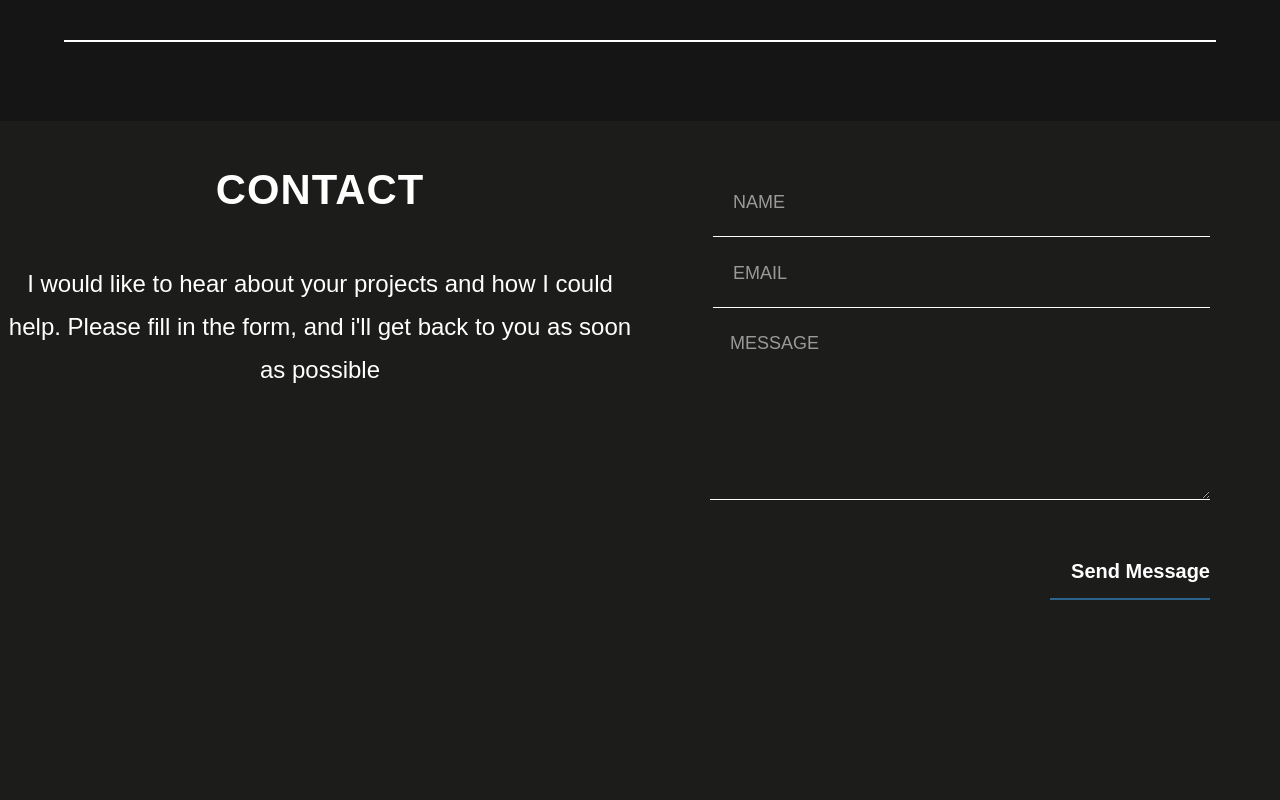
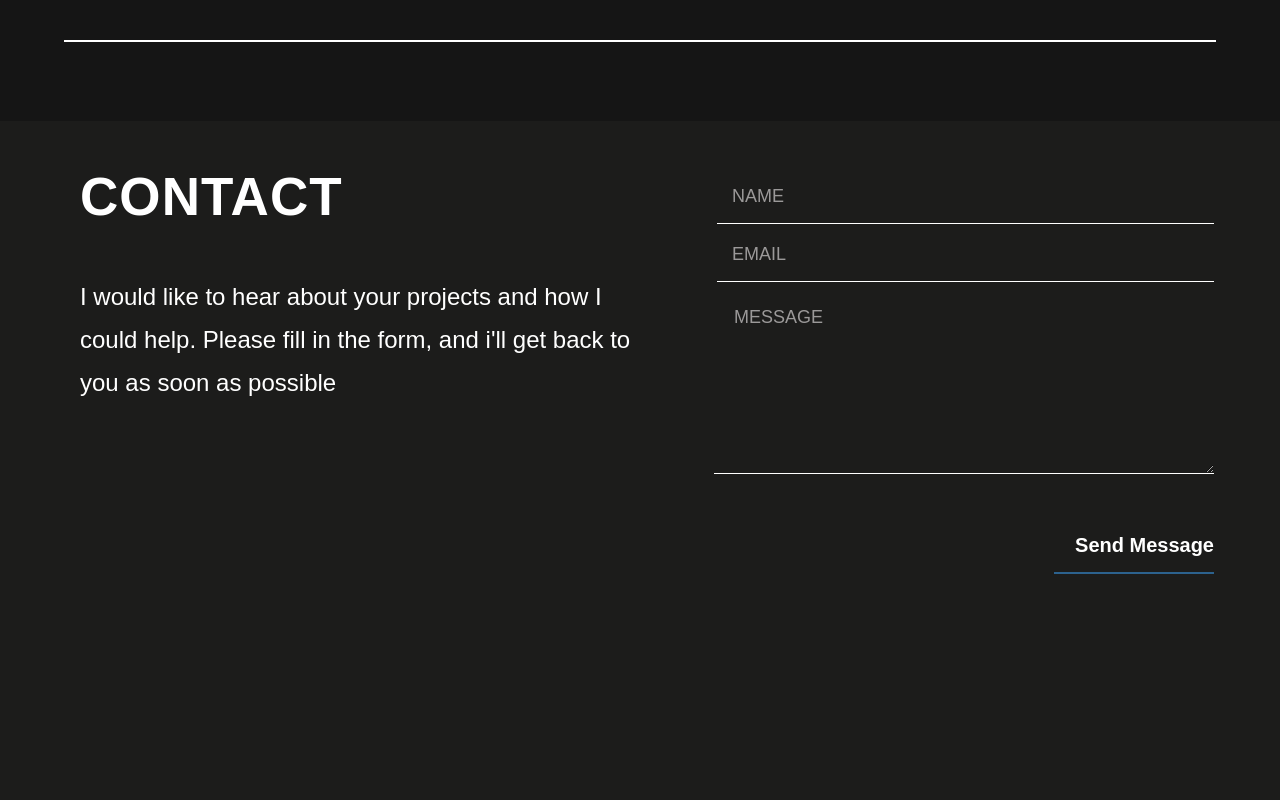
Before and after one commit to RicardoGVilla/Portfolio, a plain HTML site: page index.html in a window 1280 px wide. Shown: the part 4780-5580 px from the top of the page. Drawn offline with Linux system fonts and the light colour scheme.

Commit message:
adding final styling to form

```diff
--- a/index.html
+++ b/index.html
@@ -560,7 +560,7 @@
       </section>
       <section class="contact-section">
           <div class="contact-description">
-            <h3>Contact</h3>
+            <h3 class="contact-header" >Contact</h3>
             <p>I would like to hear about your projects and how I could help. Please fill in the form, and i'll get back to you as soon as possible</p>
           </div>
           <div class="contact-form">
@@ -573,7 +573,7 @@
                 <label for="email">EMAIL</label>
                 <input type="email" id="input" name="name" required>
               </div>
-              <label id="message" for="message">MESSAGE</label>
+              <label id="message-label" for="message">MESSAGE</label>
               <textarea id="message" name="message" rows="4" required></textarea>
               <div id="submit-section">
                 <input class="submit-button" type="submit" value="Send Message">
--- a/style.css
+++ b/style.css
@@ -370,18 +370,25 @@ section #about-description p {
   display: flex;
   flex-direction: column;
   flex-basis: 50%;
-  justify-content: flex-start;
-  align-items: center;
+  background-color: var(--grey-color);
+  padding-left: 80px;
 }
 
 .contact-description h3 {
   color: white;
+  background-color: var(--grey-color);
+  width: 500px;
+  justify-content: left;
+  margin-right: auto;
+  font-size: 53px;
 }
 
 .contact-description p {
   line-height: 1.8;
   font-size: 1.5rem;
-  text-align: center;
+  text-align: left;
+  background-color: var(--grey-color);
+  width: 568px;
 }
 
 .contact-form {
@@ -408,7 +415,7 @@ form .button {
 }
 
 .input-box {
-  padding: 20px;
+  padding: 15px;
   background-color: var(--grey-color);
   border-bottom: solid white 1.5px;
   margin-left: 3px;
@@ -422,11 +429,21 @@ form .button {
 .input-box #input {
   background-color: var(--grey-color);
   width: 380px;
-  height: 30px;
+  height: 20px;
   color: white;
   font-size: 1.35rem;
   border: none;
   outline: none;
+  margin-left: 15px;
+}
+
+#message-label {
+  padding-left: 20px;
+  padding-top: 25px;
+  padding-bottom: 10px;
+  margin-bottom: 20px;
+  color: #9b9999;
+  font-size: 18px;
 }
 
 #message {
@@ -434,7 +451,7 @@ form .button {
   padding-top: 25px;
   padding-bottom: 10px;
   margin-bottom: 20px;
-  color: #9b9999;
+  color: white;
   font-size: 18px;
 }
 
@@ -459,6 +476,7 @@ textarea {
   text-align: end;
   border: none;
   border-bottom: solid 2px var(--secondary-color);
+  cursor: pointer;
 }
 
 #submit-section {
```
